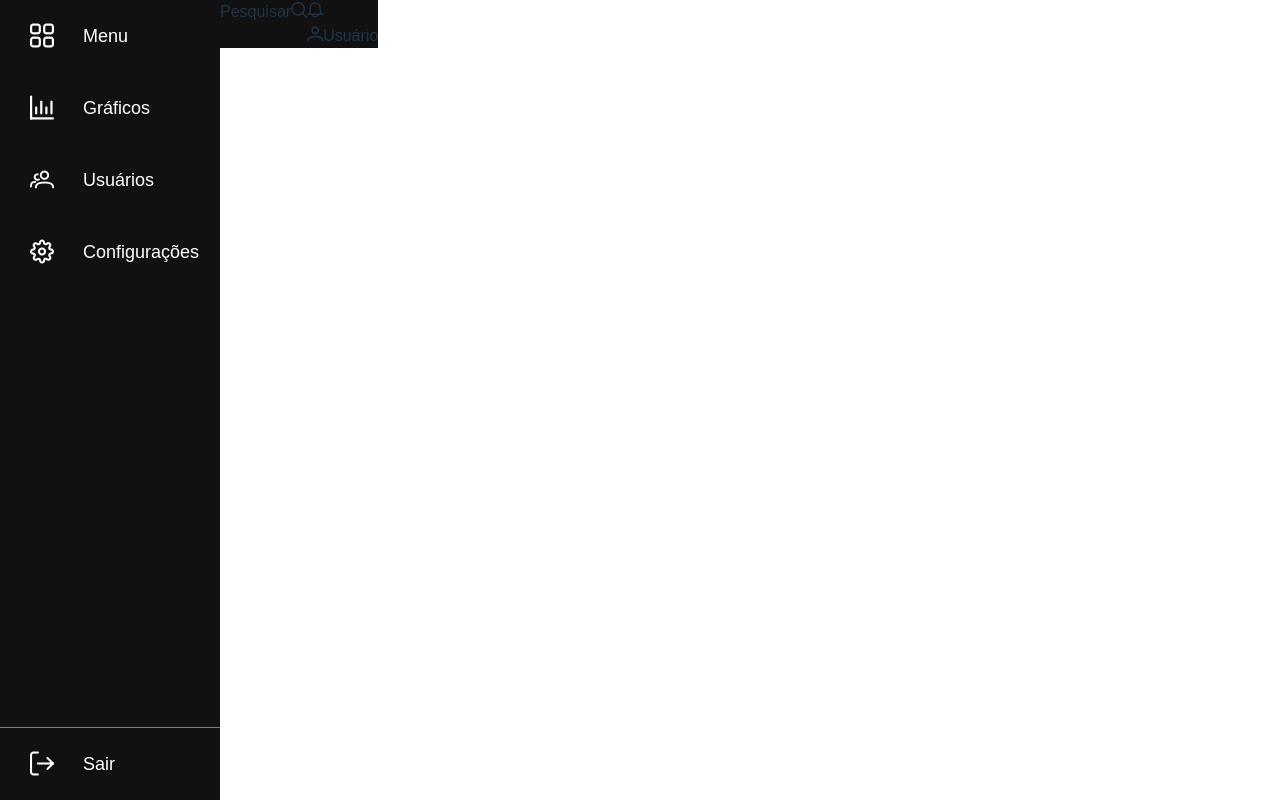
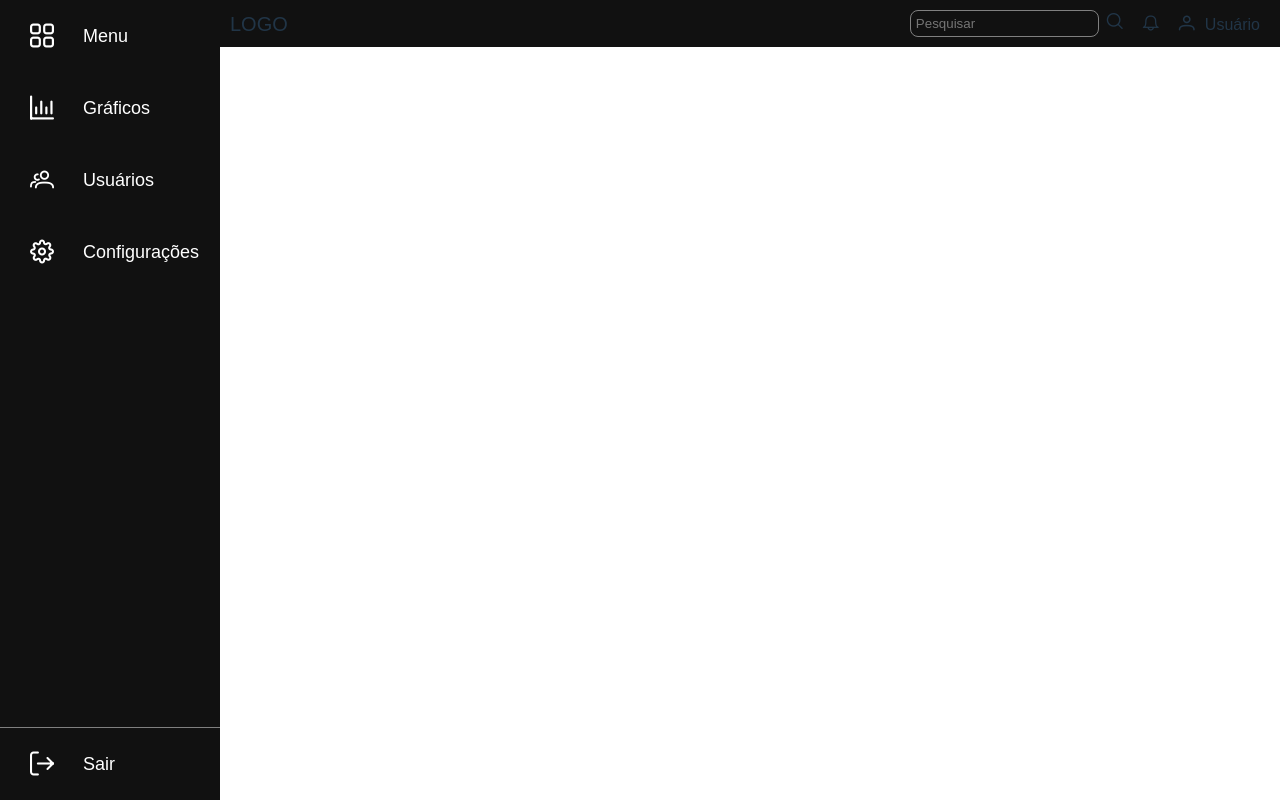
Before and after one commit to gustavoalmeidafl/weather-dashboard, a React (Vite) app: page / in a window 1280 px wide. Built offline with nearby package versions, Linux system fonts and the light colour scheme.

Commit message:
header details

```diff
--- a/src/App.css
+++ b/src/App.css
@@ -1,16 +1,19 @@
 .layout {
   display: flex;
+  height: 100vh;
 }
 
-/* parte direita */
 .main {
   flex: 1;
   display: flex;
   flex-direction: column;
 }
 
-/* header no topo */
 .content {
   flex: 1;
   padding: 20px;
 }
+html, body, #root {
+  height: 100%;
+  width: 100%;
+}
--- a/src/App.jsx
+++ b/src/App.jsx
@@ -18,11 +18,8 @@ function App() {
 
       <div className="main">
         <Header />
-        <div className="content">
-
         </div>
       </div>
-    </div>
     </>
   )
 }
--- a/src/components/Header/Header.css
+++ b/src/components/Header/Header.css
@@ -6,9 +6,39 @@
   text-decoration: none;
   font-family: Arial, Helvetica, sans-serif;
 }
-
+.logo{
+  font-size: 20px;
+}
 .header {
     background-color: #111;
+    width: 100%;
     display: flex;
-    flex-direction: row;
+    justify-content: space-between;
+    align-items: center;
 }
+.header_group {
+  display: flex;
+  align-items: flex-end;
+  gap: 20px;
+  justify-content: center;
+  padding: 10px;
+}
+span{
+margin: 10px;
+}
+
+.user_profile, .header_notification, .header_search {
+  cursor: pointer;
+}
+
+.header_search input {
+  background: transparent;
+  border: 1px solid gray;
+  border-radius: 8px;
+  padding: 5px;
+  outline: none;
+  color: white;
+}
+.header_search i {
+  margin-left: 8px;
+}
--- a/src/components/Header/Header.jsx
+++ b/src/components/Header/Header.jsx
@@ -6,15 +6,16 @@ const Header = () => {
 <>
 <header className='header'>
     <div className="logo">
+        <span>LOGO</span>
+    </div >
 
-    </div>
+ <div className="header_group">
         <div className="header_search">
-            <span>Pesquisar</span>
+            <input type="text" placeholder='Pesquisar'/>
             <i className='pi pi-search'></i>
         </div>
 
-        <div className="header_group">
-            <div className='header_notification'>
+        <div className='header_notification'>
             <i className='pi pi-bell'></i>
         </div>
 
@@ -22,8 +23,7 @@ const Header = () => {
             <i className="pi pi-user"></i>
             <span>Usuário</span>
         </div>
-
-    </div>
+</div>
 </header>
 </>
   )
```
